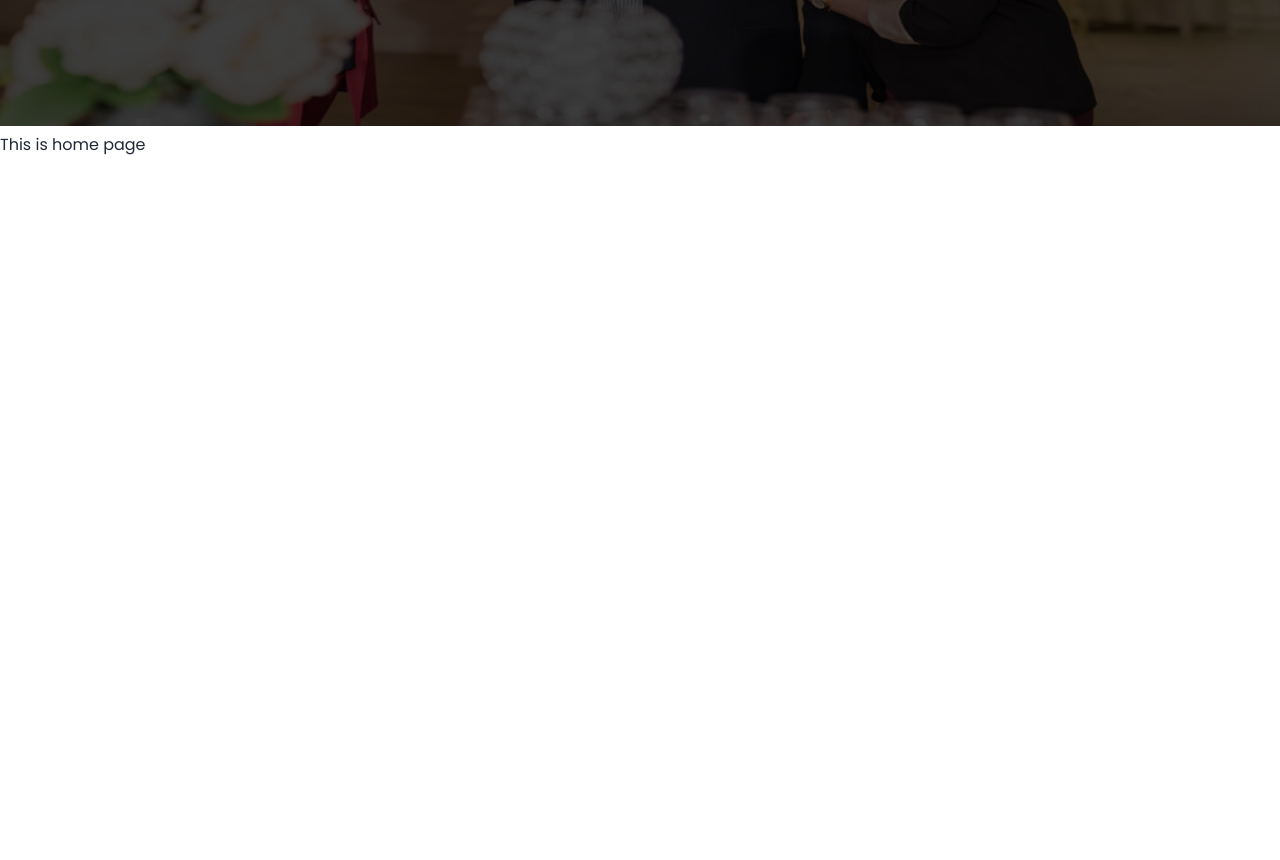
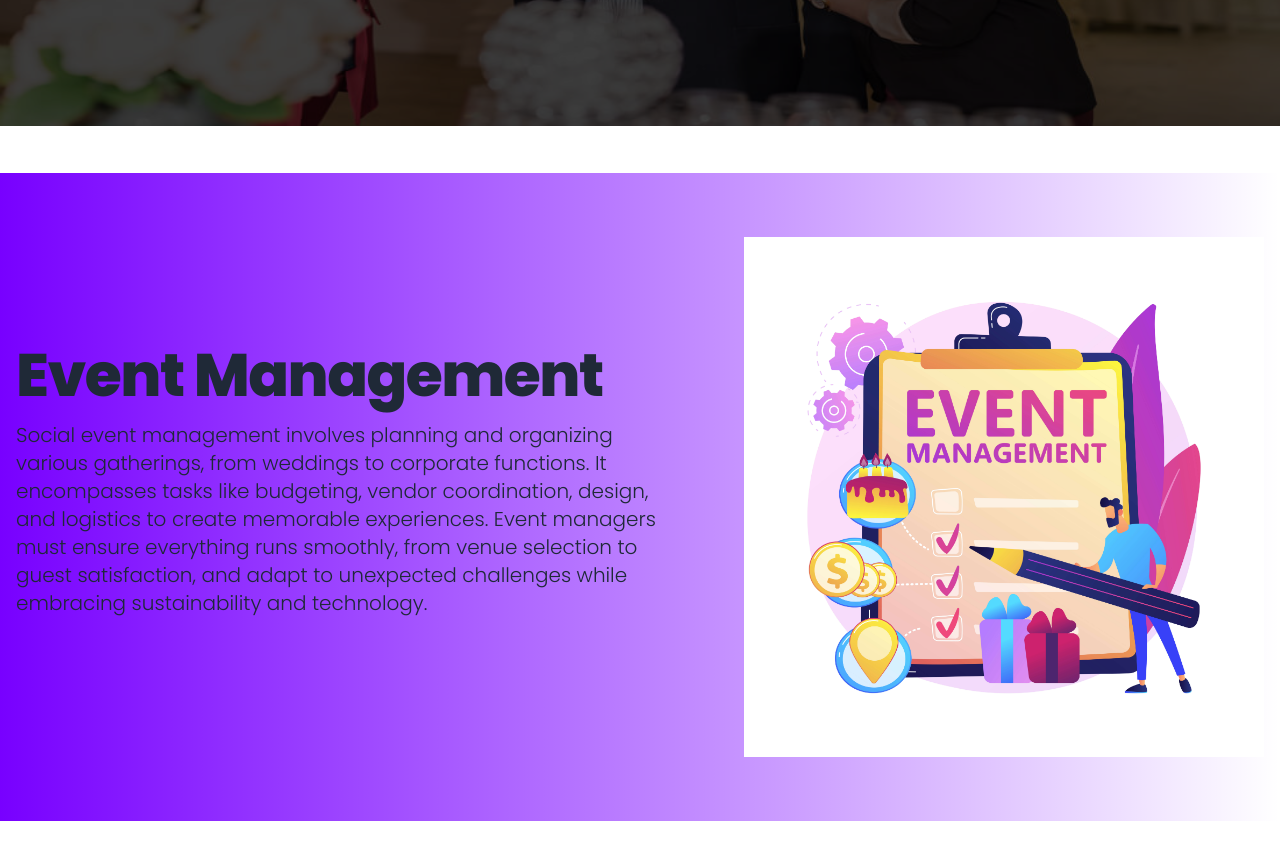
Before and after one commit to muddasirfaiyaj66/social-event-management, a React (Vite) app: page / in a window 1280 px wide. Shown: the part 680-1540 px from the top of the page. Before the commit the page ends 837 px from the top, so only its background shows below. Built offline with nearby package versions, Linux system fonts and the light colour scheme.

Commit message:
add a description section for event management and seperete design for mobile and desktop

```diff
--- /dev/null
+++ b/src/Components/AboutEvent/AboutEvent.jsx
@@ -0,0 +1,50 @@
+const AboutEvent = () => {
+  return (
+    <div>
+      <section className="hidden md:flex bg-gradient-to-r from-[#7800FF] to-[ #FF03FF] my-10">
+        <div className="grid max-w-screen-xl px-4 py-8 mx-auto lg:gap-8 xl:gap-0 lg:py-16 lg:grid-cols-12">
+          <div className="mr-auto place-self-center lg:col-span-7">
+            <h1 className="max-w-2xl mb-4 text-4xl font-extrabold tracking-tight leading-none md:text-5xl xl:text-6xl dark:text-white">
+              Event Management
+            </h1>
+            <p className="max-w-2xl mb-6 font-light text-gray-00 lg:mb-8 md:text-lg lg:text-xl dark:text-gray-300">
+              Social event management involves planning and organizing various
+              gatherings, from weddings to corporate functions. It encompasses
+              tasks like budgeting, vendor coordination, design, and logistics
+              to create memorable experiences. Event managers must ensure
+              everything runs smoothly, from venue selection to guest
+              satisfaction, and adapt to unexpected challenges while embracing
+              sustainability and technology.
+            </p>
+          </div>
+          <div className="flex flex-row-reverse lg:mt-0 lg:col-span-5 lg:flex">
+            <img src="aboutEvent.jpg" alt="mockup" />
+          </div>
+        </div>
+      </section>
+      <section className=" md:hidden bg-gradient-to-r from-[#FF037C] to-[#7800FF] my-10">
+        <div className="grid max-w-screen-xl px-4 py-8 mx-auto lg:gap-8 xl:gap-0 lg:py-16 lg:grid-cols-12">
+          <div className="mr-auto place-self-center lg:col-span-7">
+            <h1 className="max-w-2xl mb-4 text-4xl font-extrabold tracking-tight leading-none md:text-5xl xl:text-6xl dark:text-white text-center">
+              Event Management
+            </h1>
+            <p className="max-w-2xl mb-6 font-light text-gray-00 lg:mb-8 md:text-lg lg:text-xl dark:text-gray-100">
+              Social event management involves planning and organizing various
+              gatherings, from weddings to corporate functions. It encompasses
+              tasks like budgeting, vendor coordination, design, and logistics
+              to create memorable experiences. Event managers must ensure
+              everything runs smoothly, from venue selection to guest
+              satisfaction, and adapt to unexpected challenges while embracing
+              sustainability and technology.
+            </p>
+          </div>
+          <div className="flex flex-row-reverse lg:mt-0 lg:col-span-5 lg:flex">
+            <img src="eventMobile.jpg" alt="mockup" />
+          </div>
+        </div>
+      </section>
+    </div>
+  );
+};
+
+export default AboutEvent;
--- a/src/Components/Header/Header.jsx
+++ b/src/Components/Header/Header.jsx
@@ -5,7 +5,7 @@ import { Typography } from "@material-tailwind/react";
 const Header = () => {
     return (
         <div >
-         <div className="carousel w-full h-[80vh] ">
+         <div className="carousel w-full md:h-[80vh] ">
   <div id="slide1" className="carousel-item relative w-full">
     <img src="carusol1.jpg" className="w-full" />
     <div className="absolute inset-0 grid h-full w-full place-items-center bg-black/75">
@@ -13,9 +13,9 @@ const Header = () => {
         <Typography
               variant="h1"
               color="white"
-              className="mb-4 text-3xl font-bold leading-5 md:text-4xl lg:text-6xl"
+              className="mb-4 text-2xl font-bold leading-5 md:text-4xl lg:text-6xl"
             >
-              Your Event <br />
+              <span >Your Event</span> <br />
               Our <span className="text-[#FF037C]">Responsibility.</span>
             </Typography>
 
@@ -33,7 +33,7 @@ const Header = () => {
         <Typography
               variant="h1"
               color="white"
-              className="mb-4 text-3xl font-bold leading-5 md:text-4xl lg:text-6xl"
+              className="mb-4 text-2xl font-bold leading-5 md:text-4xl lg:text-6xl"
             >
               Your Event <br />
               Our <span className="text-[#FF037C]">Responsibility.</span>
@@ -52,7 +52,7 @@ const Header = () => {
         <Typography
               variant="h1"
               color="white"
-              className="mb-4 text-3xl font-bold leading-5 md:text-4xl lg:text-6xl"
+              className="mb-4 text-2xl font-bold leading-5 md:text-4xl lg:text-6xl"
             >
               Your Event <br />
               Our <span className="text-[#FF037C]">Responsibility.</span>
@@ -72,7 +72,7 @@ const Header = () => {
         <Typography
               variant="h1"
               color="white"
-              className="mb-4 text-3xl font-bold leading-5 md:text-4xl lg:text-6xl"
+              className="mb-4 text-2xl font-bold leading-5 md:text-4xl lg:text-6xl"
             >
               Your Event <br />
               Our <span className="text-[#FF037C]">Responsibility.</span>
--- a/src/Pages/Home/Home.jsx
+++ b/src/Pages/Home/Home.jsx
@@ -1,10 +1,11 @@
+import AboutEvent from "../../Components/AboutEvent/AboutEvent";
 import Header from "../../Components/Header/Header";
 
 const Home = () => {
     return (
         <div>
             <Header></Header>
-            <h1>This is home page</h1>
+            <AboutEvent></AboutEvent>
         </div>
     );
 };
```
Also changed, not shown: public/aboutEvent.jpg (added), public/eventMobile.jpg (added).
